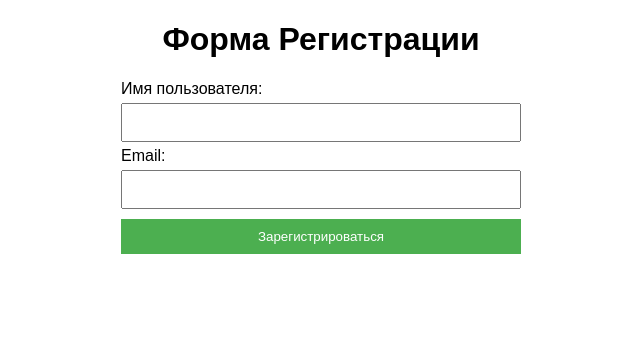
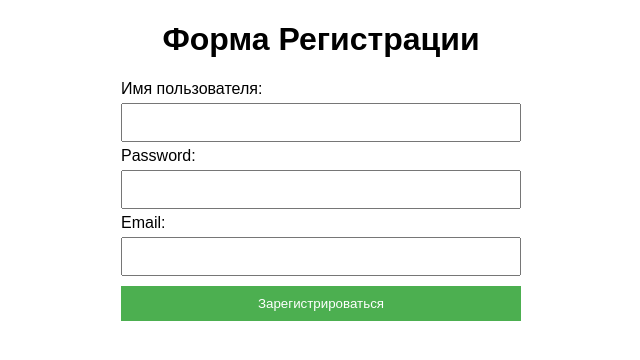
Before and after one commit to phecda143/buddoo, a Flask app: page / in a window 1280 px wide. Shown: the top 360 px of the page, without its empty margins (319-959 px from the left). Run offline with Flask 3, Linux system fonts and the light colour scheme.

Commit message:
commit 1 add registration

```diff
--- a/app.py
+++ b/app.py
@@ -10,6 +10,7 @@ class User(db.Model):
     id = db.Column(db.Integer, primary_key=True)
     username = db.Column(db.String(50), nullable=False)
     email = db.Column(db.String(50), unique=True, nullable=False)
+    password = db.Column(db.String(50), nullable=False)
 
 
 with app.app_context():
@@ -20,9 +21,10 @@ with app.app_context():
 def registration():
     if request.method == 'POST':
         username = request.form['username']
+        password = request.form['password']
         email = request.form['email']
 
-        new_user = User(username=username, email=email)
+        new_user = User(username=username, email=email, password=password)
         db.session.add(new_user)
         db.session.commit()
 
--- a/static/style.css
+++ b/static/style.css
@@ -29,3 +29,10 @@ input[type="submit"]:hover {
 h1 {
     text-align: center;
 }
+
+input[type="text"], input[type="password"], input[type="submit"] {
+    width: 100%;
+    padding: 10px;
+    margin: 5px 0;
+    box-sizing: border-box;
+}
--- a/templates/index.html
+++ b/templates/index.html
@@ -9,6 +9,8 @@
     <form method="POST" action="/">
         <label for="username">Имя пользователя:</label><br>
         <input type="text" id="username" name="username" required><br>
+        <label for="password">Password:</label><br>
+        <input type="password" id="password" name="password" required><br>
         <label for="email">Email:</label><br>
         <input type="email" id="email" name="email" required><br>
         <input type="submit" value="Зарегистрироваться">
```
